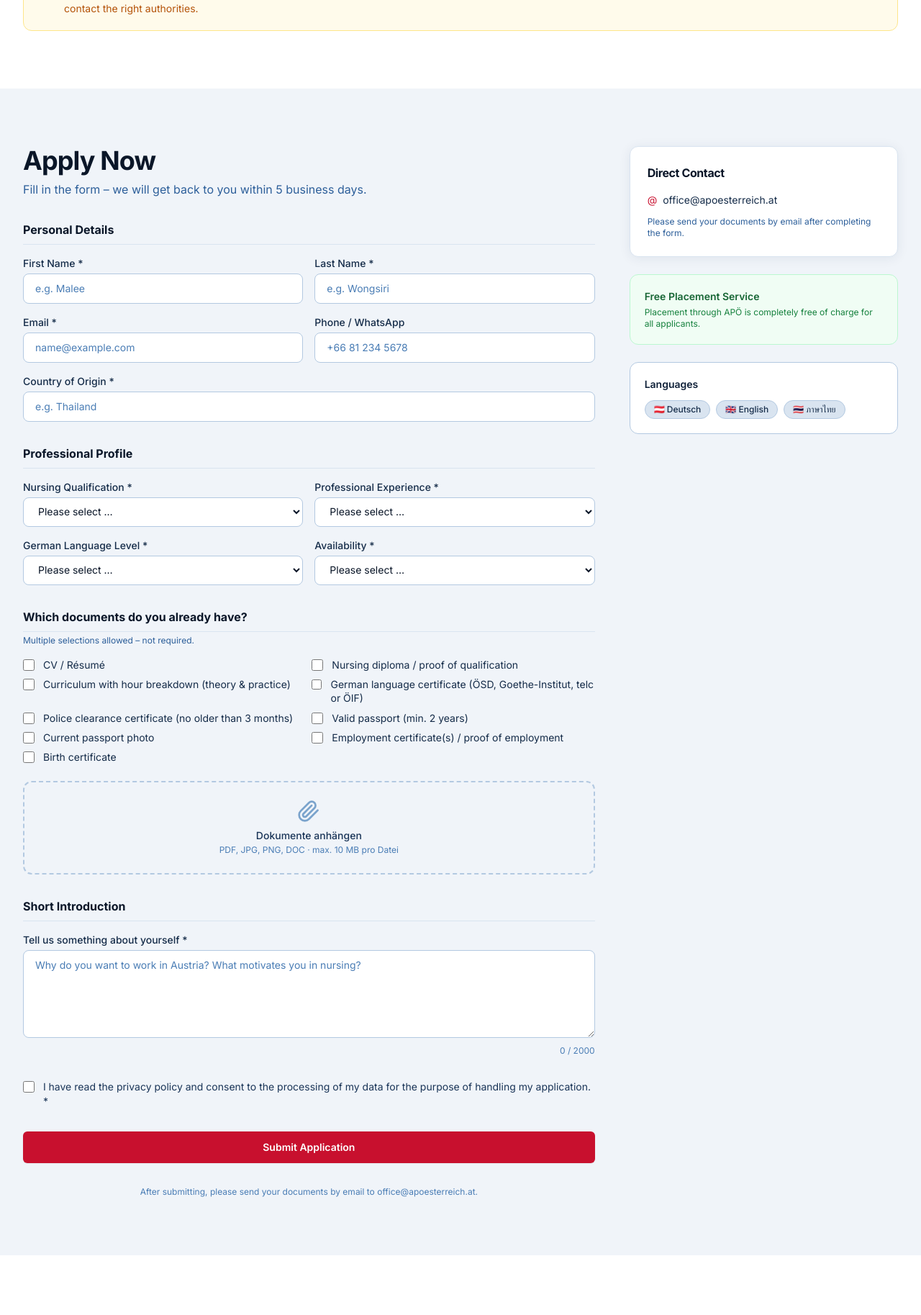
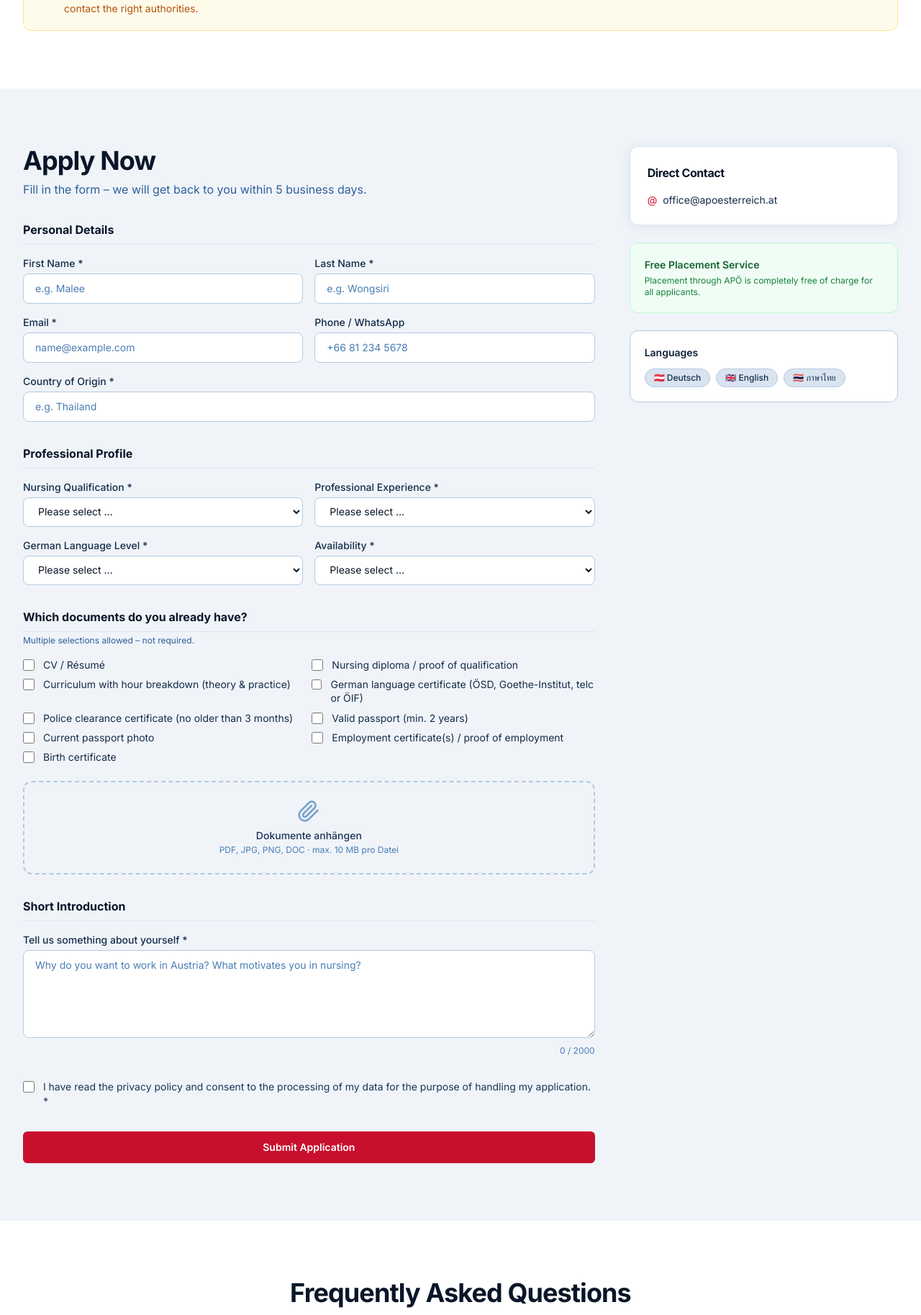
Before and after one commit to terra007/apoe-website, a Next.js app: page /bewerber/en in a window 1280 px wide. Shown: the part 3080-4907 px from the top of the page at 72% size. Built offline with nearby package versions, Linux system fonts and the light colour scheme.

Commit message:
fix: remove all email-document hints, all uploads via platform only

```diff
--- a/components/BewerberPageContent.tsx
+++ b/components/BewerberPageContent.tsx
@@ -187,7 +187,6 @@ export default function BewerberPageContent({ t }: { t: BewerberT }) {
                     <span className="text-red-austria">@</span>
                     office@apoesterreich.at
                   </a>
-                  <p className="text-navy-500 text-xs">{t.form.sidebar.emailNote}</p>
                 </div>
               </div>
               <div className="rounded-xl border border-green-200 bg-green-50 p-5">
--- a/components/BewerbungsForm.tsx
+++ b/components/BewerbungsForm.tsx
@@ -152,11 +152,7 @@ export default function BewerbungsForm({ t }: { t: FormT }) {
       <div className="rounded-xl border border-green-200 bg-green-50 p-8 text-center">
         <CheckCircle2 className="mx-auto mb-4 h-12 w-12 text-green-500" aria-hidden="true" />
         <h3 className="text-xl font-bold text-green-800 mb-2">{t.success.title}</h3>
-        <p className="text-green-700 mb-4">{t.success.text}</p>
-        <p className="text-sm text-green-600">
-          {t.success.emailNote}{" "}
-          <a href="mailto:office@apoesterreich.at" className="font-semibold underline">office@apoesterreich.at</a>
-        </p>
+        <p className="text-green-700">{t.success.text}</p>
       </div>
     );
   }
@@ -325,7 +321,6 @@ export default function BewerbungsForm({ t }: { t: FormT }) {
           </>
         ) : t.submit}
       </button>
-      <p className="text-xs text-navy-400 text-center">{t.emailNote}</p>
     </form>
   );
 }
--- a/messages/bewerber/de.ts
+++ b/messages/bewerber/de.ts
@@ -150,7 +150,7 @@ const de: BewerberT = {
     sectionSubtitle: "Füllen Sie das Formular aus – wir melden uns innerhalb von 5 Werktagen.",
     sidebar: {
       contactTitle: "Direktkontakt",
-      emailNote: "Dokumente bitte per E-Mail einreichen, nachdem Sie das Formular ausgefüllt haben.",
+      emailNote: "",
       freeTitle: "Kostenlose Vermittlung",
       freeText: "Die Vermittlung durch APÖ ist für Bewerberinnen und Bewerber vollständig kostenlos.",
       languagesTitle: "Sprachen",
@@ -207,11 +207,11 @@ const de: BewerberT = {
       "Ich habe die Datenschutzerklärung gelesen und stimme der Verarbeitung meiner Daten zur Bearbeitung meiner Bewerbung zu. *",
     submit: "Bewerbung absenden",
     submitting: "Bewerbung wird übermittelt …",
-    emailNote: "Nach dem Absenden bitte Ihre Unterlagen per E-Mail an office@apoesterreich.at senden.",
+    emailNote: "",
     success: {
       title: "Bewerbung erfolgreich eingereicht!",
       text: "Vielen Dank für Ihre Bewerbung. Wir melden uns innerhalb von 5 Werktagen bei Ihnen.",
-      emailNote: "Bitte senden Sie Ihre Unterlagen auch per E-Mail an",
+      emailNote: "",
     },
     errors: {
       vorname: "Vorname erforderlich.",
--- a/messages/bewerber/en.ts
+++ b/messages/bewerber/en.ts
@@ -150,7 +150,7 @@ const en: BewerberT = {
     sectionSubtitle: "Fill in the form – we will get back to you within 5 business days.",
     sidebar: {
       contactTitle: "Direct Contact",
-      emailNote: "Please send your documents by email after completing the form.",
+      emailNote: "",
       freeTitle: "Free Placement Service",
       freeText: "Placement through APÖ is completely free of charge for all applicants.",
       languagesTitle: "Languages",
@@ -207,11 +207,11 @@ const en: BewerberT = {
       "I have read the privacy policy and consent to the processing of my data for the purpose of handling my application. *",
     submit: "Submit Application",
     submitting: "Submitting application …",
-    emailNote: "After submitting, please send your documents by email to office@apoesterreich.at.",
+    emailNote: "",
     success: {
       title: "Application submitted successfully!",
       text: "Thank you for your application. We will get back to you within 5 business days.",
-      emailNote: "Please also send your documents by email to",
+      emailNote: "",
     },
     errors: {
       vorname: "First name is required.",
--- a/messages/bewerber/th.ts
+++ b/messages/bewerber/th.ts
@@ -150,7 +150,7 @@ const th: BewerberT = {
     sectionSubtitle: "กรอกแบบฟอร์ม – เราจะติดต่อกลับภายใน 5 วันทำการ",
     sidebar: {
       contactTitle: "ติดต่อโดยตรง",
-      emailNote: "กรุณาส่งเอกสารทางอีเมลหลังจากกรอกแบบฟอร์มเสร็จแล้ว",
+      emailNote: "",
       freeTitle: "บริการจัดหางานฟรี",
       freeText: "การจัดหางานผ่าน APÖ ไม่มีค่าใช้จ่ายสำหรับผู้สมัครทุกคน",
       languagesTitle: "ภาษา",
@@ -207,11 +207,11 @@ const th: BewerberT = {
       "ฉันได้อ่านนโยบายความเป็นส่วนตัวและยินยอมให้ประมวลผลข้อมูลของฉันเพื่อดำเนินการสมัครงาน *",
     submit: "ส่งใบสมัคร",
     submitting: "กำลังส่งใบสมัคร …",
-    emailNote: "หลังจากส่งแบบฟอร์มแล้ว กรุณาส่งเอกสารทางอีเมล office@apoesterreich.at",
+    emailNote: "",
     success: {
       title: "ส่งใบสมัครสำเร็จแล้ว!",
       text: "ขอบคุณสำหรับใบสมัครของคุณ เราจะติดต่อกลับภายใน 5 วันทำการ",
-      emailNote: "กรุณาส่งเอกสารทางอีเมลด้วยที่",
+      emailNote: "",
     },
     errors: {
       vorname: "กรุณากรอกชื่อ",
```
